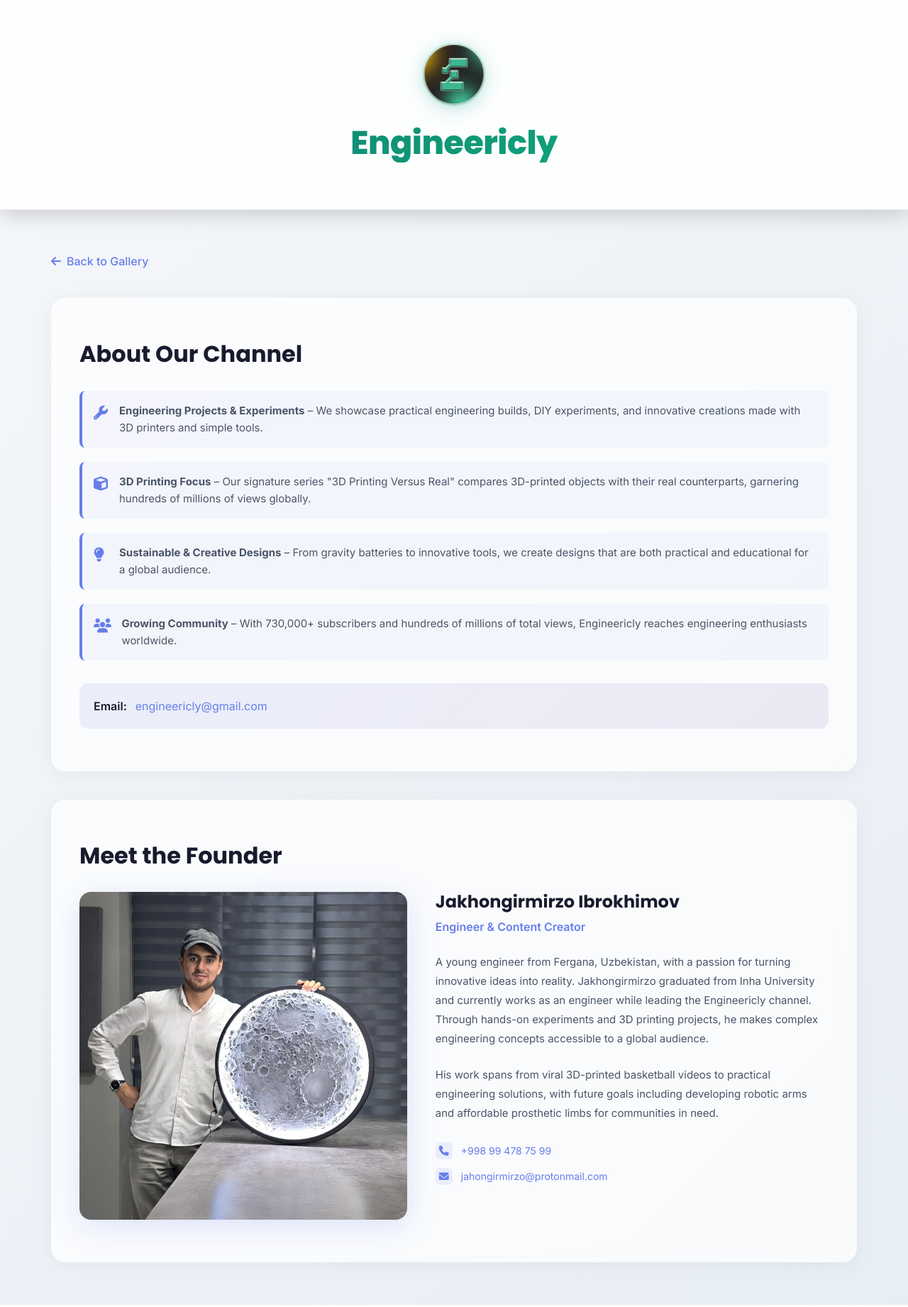
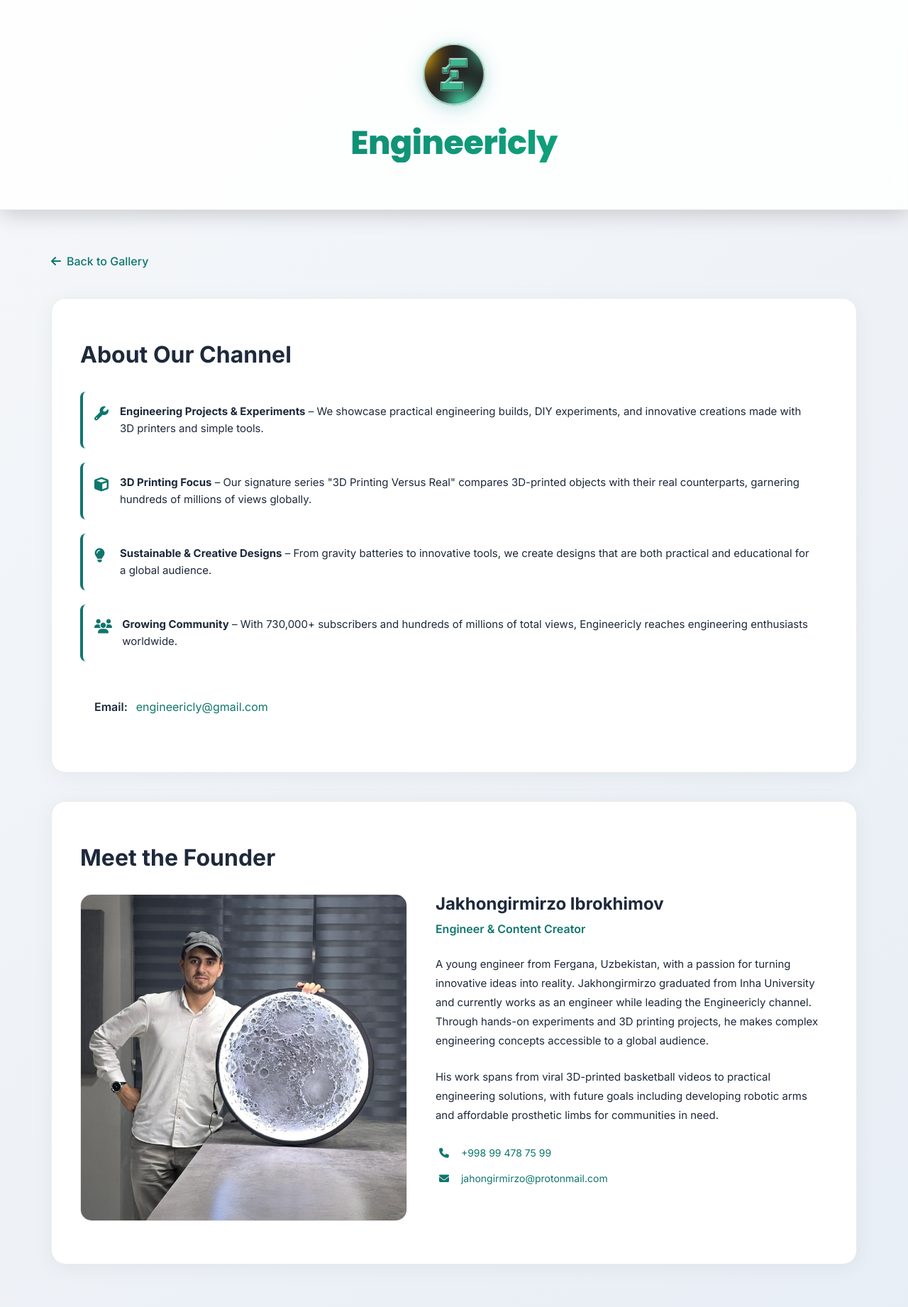
Before and after one commit to muhandisona/engineericly_feed, a Django app: page /about/ in a window 1280 px wide. Shown: the whole page at 71% size. Run offline with Django 5.2, Linux system fonts and the light colour scheme.

Commit message:
Apply dynamic dark mode variables to about page

```diff
--- a/templates/about.html
+++ b/templates/about.html
@@ -7,7 +7,7 @@
     <title>Engineericly | About</title>
     <link href="https://cdn.jsdelivr.net/npm/bootstrap@5.3.0/dist/css/bootstrap.min.css" rel="stylesheet">
     <link rel="stylesheet" href="https://cdnjs.cloudflare.com/ajax/libs/font-awesome/6.4.0/css/all.min.css">
-    <link rel="stylesheet" href="{% static 'css/styles.css' %}">
+    <link rel="stylesheet" href="{% static 'css/styles.css' %}?v=2.0">
     <link rel="icon" type="image/x-icon" href="{% static 'images/favicon.ico' %}">
     <style>
         .about-container {
@@ -21,7 +21,7 @@
             align-items: center;
             gap: 8px;
             margin-bottom: 40px;
-            color: #667eea;
+            color: var(--accent-primary);
             text-decoration: none;
             font-weight: 500;
             transition: all 0.3s ease;
@@ -29,12 +29,12 @@
 
         .back-link:hover {
             gap: 12px;
-            color: #764ba2;
+            color: var(--accent-hover);
         }
 
         .about-section {
-            background: rgba(255, 255, 255, 0.7);
-            backdrop-filter: blur(10px);
+            background: var(--card-bg);
+            border: 1px solid var(--border-color);
             border-radius: 20px;
             padding: 60px 40px;
             margin-bottom: 40px;
@@ -42,11 +42,11 @@
         }
 
         .section-title {
-            font-family: "Poppins", sans-serif;
+            font-family: "Inter", -apple-system, sans-serif;
             font-size: 32px;
             font-weight: 700;
             margin-bottom: 32px;
-            color: #1a1a2e;
+            color: var(--text-main);
         }
 
         .channel-info {
@@ -59,27 +59,27 @@
             display: flex;
             gap: 16px;
             padding: 16px;
-            background: rgba(102, 126, 234, 0.05);
-            border-left: 4px solid #667eea;
+            background: var(--bg-secondary);
+            border-left: 4px solid var(--accent-primary);
             border-radius: 8px;
         }
 
         .info-icon {
             font-size: 20px;
-            color: #667eea;
+            color: var(--accent-primary);
             min-width: 20px;
         }
 
         .info-text {
             font-size: 15px;
-            color: #4a5568;
+            color: var(--text-main);
             line-height: 1.6;
         }
 
         .channel-contact {
             margin-top: 32px;
             padding: 20px;
-            background: linear-gradient(135deg, rgba(102, 126, 234, 0.1) 0%, rgba(118, 75, 162, 0.1) 100%);
+            background: var(--bg-secondary);
             border-radius: 12px;
             display: flex;
             gap: 32px;
@@ -94,11 +94,11 @@
 
         .contact-label {
             font-weight: 600;
-            color: #1a1a2e;
+            color: var(--text-main);
         }
 
         .contact-value {
-            color: #667eea;
+            color: var(--accent-primary);
             text-decoration: none;
         }
 
@@ -117,7 +117,7 @@
             width: 100%;
             border-radius: 16px;
             overflow: hidden;
-            box-shadow: 0 8px 40px rgba(102, 126, 234, 0.2);
+            border: 1px solid var(--border-color);
         }
 
         .author-photo img {
@@ -127,23 +127,23 @@
         }
 
         .author-info h3 {
-            font-family: "Poppins", sans-serif;
+            font-family: "Inter", -apple-system, sans-serif;
             font-size: 24px;
             font-weight: 700;
-            color: #1a1a2e;
+            color: var(--text-main);
             margin-bottom: 8px;
         }
 
         .author-role {
             font-size: 16px;
-            color: #667eea;
+            color: var(--accent-primary);
             font-weight: 600;
             margin-bottom: 24px;
         }
 
         .author-bio {
             font-size: 15px;
-            color: #4a5568;
+            color: var(--text-secondary);
             line-height: 1.8;
             margin-bottom: 24px;
         }
@@ -168,9 +168,9 @@
             display: flex;
             align-items: center;
             justify-content: center;
-            background: rgba(102, 126, 234, 0.1);
+            background: var(--bg-secondary);
             border-radius: 6px;
-            color: #667eea;
+            color: var(--accent-primary);
         }
 
         @media (max-width: 768px) {
```
